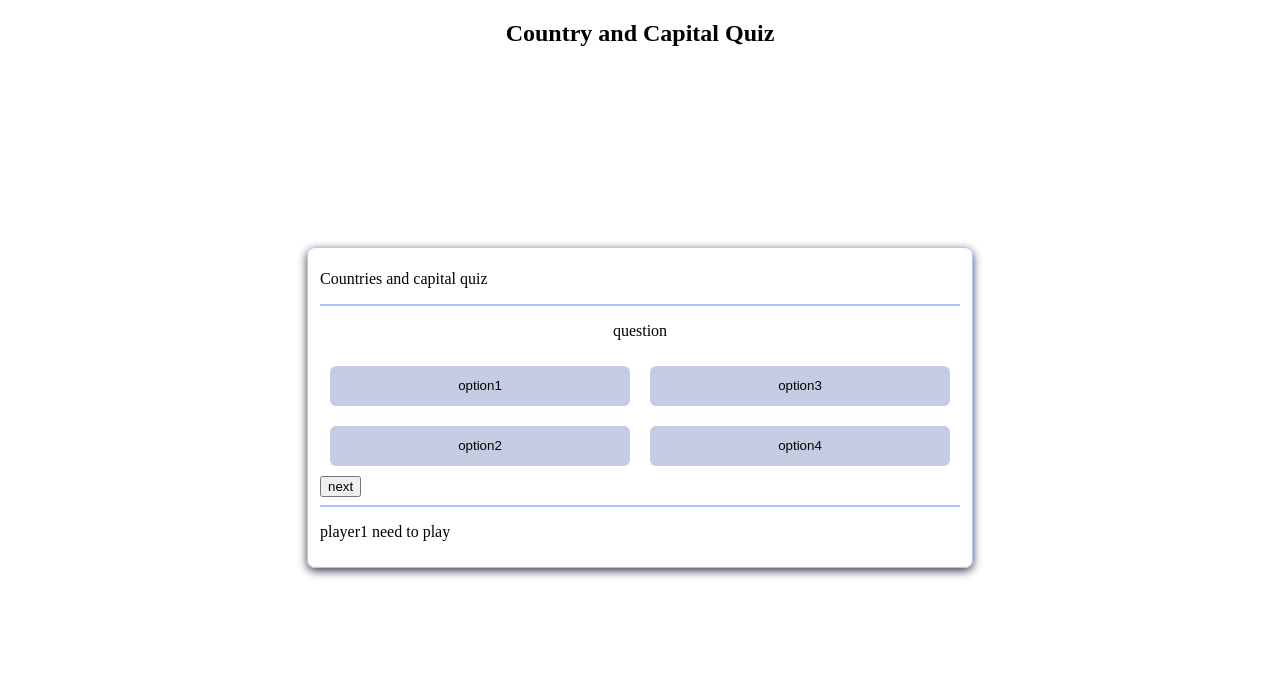
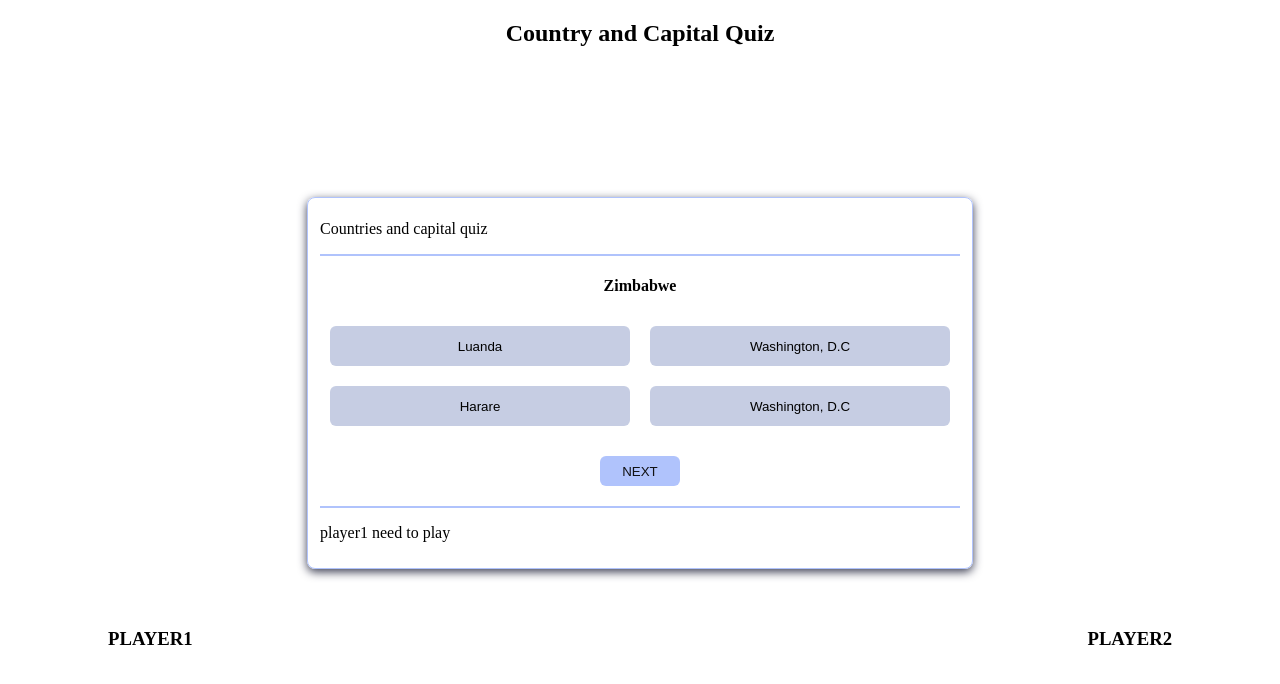
Before and after one commit to BalameenaN/CountryQuiz_GAME, a plain HTML site: page index.html in a window 1280 px wide. Drawn offline with Linux system fonts and the light colour scheme.

Commit message:
logic addition

```diff
--- a/index.html
+++ b/index.html
@@ -1,34 +1,40 @@
 <!DOCTYPE html>
 <html lang="en">
+
 <head>
     <meta charset="UTF-8">
     <meta name="viewport" content="width=device-width, initial-scale=1.0">
     <title>Country Quiz</title>
-    <link rel="stylesheet" href="style.css"/>
+    <link rel="stylesheet" href="style.css" />
 </head>
+
 <body>
     <h2 style="text-align: center;">Country and Capital Quiz</h2>
     <fieldset>
         <p class="heading">Countries and capital quiz</p>
         <hr>
-        <p style="text-align: center;">question</p>
+        <h4 style="text-align: center;" class="country"></h4>
         <div id="question">
 
             <div id="btn1">
-            <button id="option">option1</button>
-            <button id="option">option2</button>
+                <button id="option" class="option1"></button>
+                <button id="option" class="option2"></button>
             </div>
             <div id="btn2">
-            <button id="option">option3</button>
-            <button id="option">option4</button>
+                <button id="option" class="option3"></button>
+                <button id="option" class="option4"></button>
             </div>
         </div>
-        <button id="next">next</button>
+        <button id="next">NEXT</button>
         <hr>
         <p>player1 need to play</p>
     </fieldset>
-
+    <div id = "player">
+    <h3 class="leftplayer">PLAYER1</h3>
+    <h3 class="rightplayer">PLAYER2</h3>
+    </div>
 
     <script src="script.js"></script>
 </body>
+
 </html>
--- a/script.js
+++ b/script.js
@@ -0,0 +1,73 @@
+let inputValue = [{
+    country: "Angola",
+    capital: "Luanda"
+},
+{
+    country: "Bulgaria",
+    capital: "Sofia"
+},
+{
+    country: "Cuba",
+    capital: "Havana"
+},
+{
+    country: "Ethiopia",
+    capital: "Addis Ababa"
+},
+{
+    country: "Greece",
+    capital: "Athens"
+},
+{
+    country: "India",
+    capital: "New Delhi"
+},
+{
+    country: "Mauritius",
+    capital: "Port Louis"
+},
+{
+    country: "Nepal",
+    capital: "Kathmandu"
+},
+{
+    country: "Romaniaa",
+    capital: "Bucharest"
+},
+{
+    country: "United States of America",
+    capital: "Washington, D.C"
+},
+{
+    country: "Zimbabwe",
+    capital: "Harare"
+}
+];
+
+//getting random country as question
+let randomNo = Math.floor(Math.random() * 11);
+console.log(randomNo);
+
+let countryEl = document.querySelector(".country");
+console.log(countryEl);
+countryEl.textContent = inputValue[randomNo].country;
+
+//getting random capital as options
+let op1 = document.querySelector(".option1");
+let op2 = document.querySelector(".option2");
+let op3 = document.querySelector(".option3");
+let op4 = document.querySelector(".option4");
+
+let options = [op1, op2, op3, op4];
+console.log(options);
+let no = Math.floor(Math.random() * 3)
+console.log("capital no", no);
+for (let i = 0; i < options.length; i++) {
+    if (i == no) {
+        options[i].textContent = inputValue[randomNo].capital;
+    }
+    else {
+        options[i].textContent = inputValue[Math.floor(Math.random() * 11)].capital;
+        console.log(options[i].textContent);
+    }
+}
--- a/style.css
+++ b/style.css
@@ -1,6 +1,6 @@
 fieldset {
     width: 600px;
-    margin-top: 200px;
+    margin-top: 150px;
     margin-left: auto;
     margin-right: auto;
     border: 1px solid rgb(176, 195, 252);
@@ -24,4 +24,28 @@ hr {
     background-color: rgb(198, 205, 227);
     border: none;
     border-radius: 6px;
+
 }
+#next{
+    width: 80px;
+    height:30px;
+    display: block;
+    margin:20px auto;
+    border: none;
+    border-radius: 6px;
+    background-color:rgb(176, 195, 252);
+    color:rgb(17, 17, 19);
+
+}
+#player{
+    margin-top:40px;
+}
+
+.leftplayer{
+    float:left;
+    margin-left:100px;
+}
+.rightplayer{
+    float: right;
+    margin-right:100px;
+}
```
